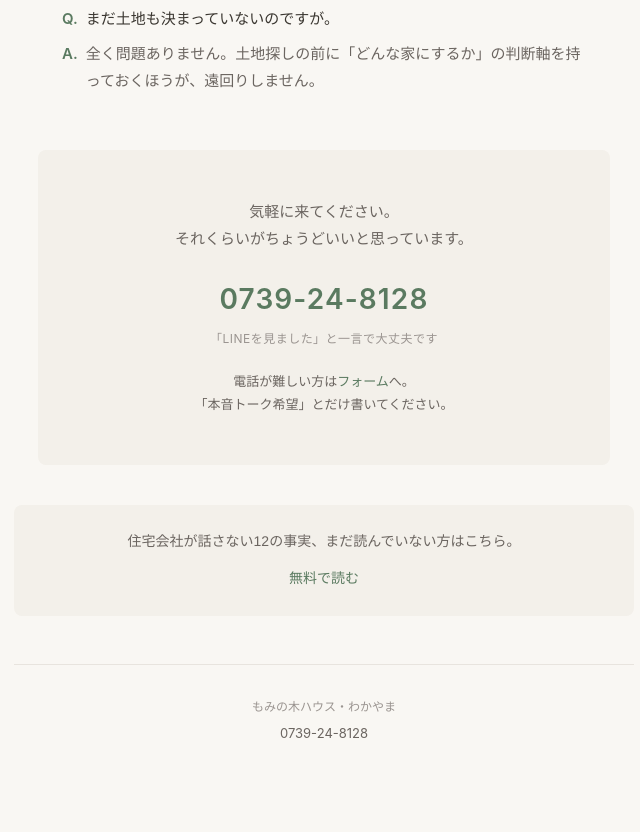
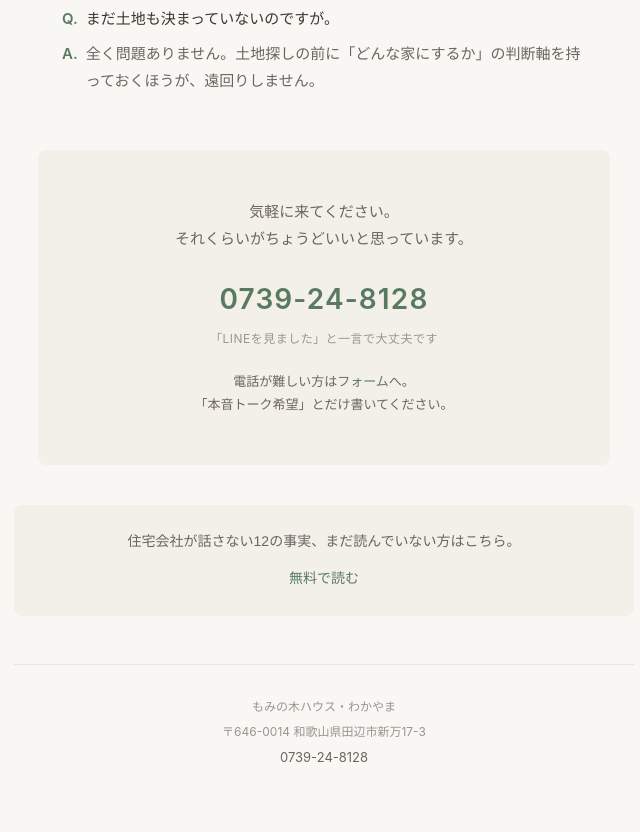
Before and after one commit to mominoki-house/housing-facts, a plain HTML site: page talk/wakayama.html in a window 1280 px wide. Shown: the part 2062-2894 px from the top of the page, without its empty margins (316-956 px from the left). Before the commit the page ends 2870 px from the top, so only its background shows below. Drawn offline with Linux system fonts and the light colour scheme.

Commit message:
Add company address to wakayama talk LP footer
Co-Authored-By: Claude Opus 4.6 (1M context) <noreply@anthropic.com>

```diff
--- a/talk/wakayama.html
+++ b/talk/wakayama.html
@@ -158,6 +158,7 @@ body{font-family:var(--font-serif);font-size:18px;line-height:1.7;color:var(--co
 
 <footer class="page-footer">
     <p class="footer-note">もみの木ハウス・わかやま</p>
+    <p class="footer-note">〒646-0014 和歌山県田辺市新万17-3</p>
     <p class="footer-tel"><a href="tel:0739-24-8128">0739-24-8128</a></p>
 </footer>
 
```
